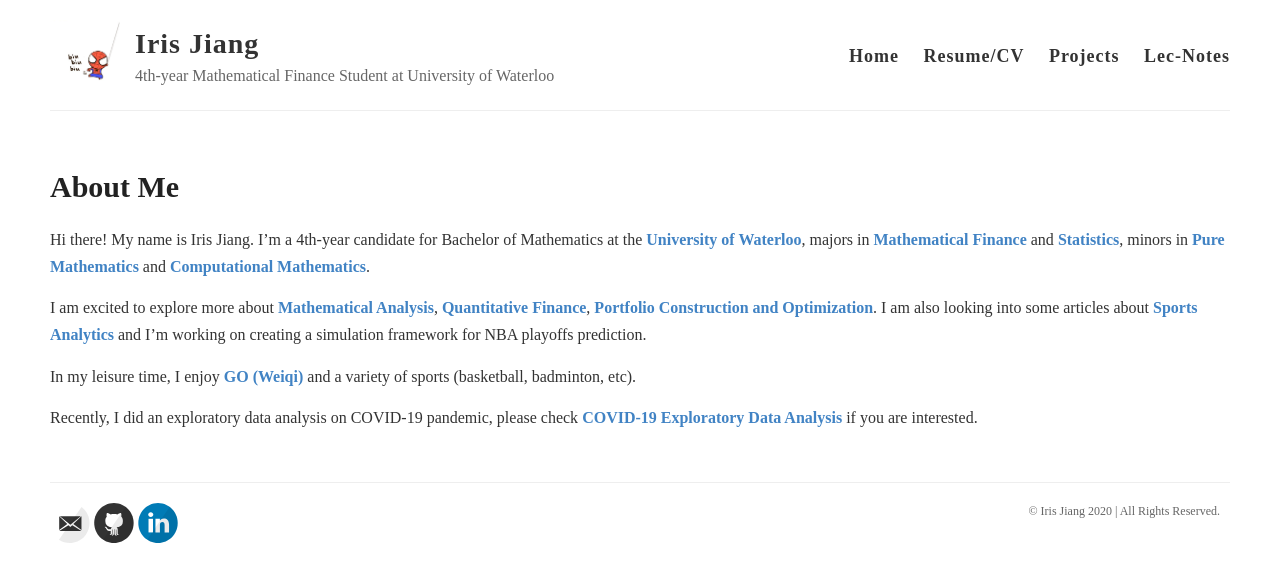
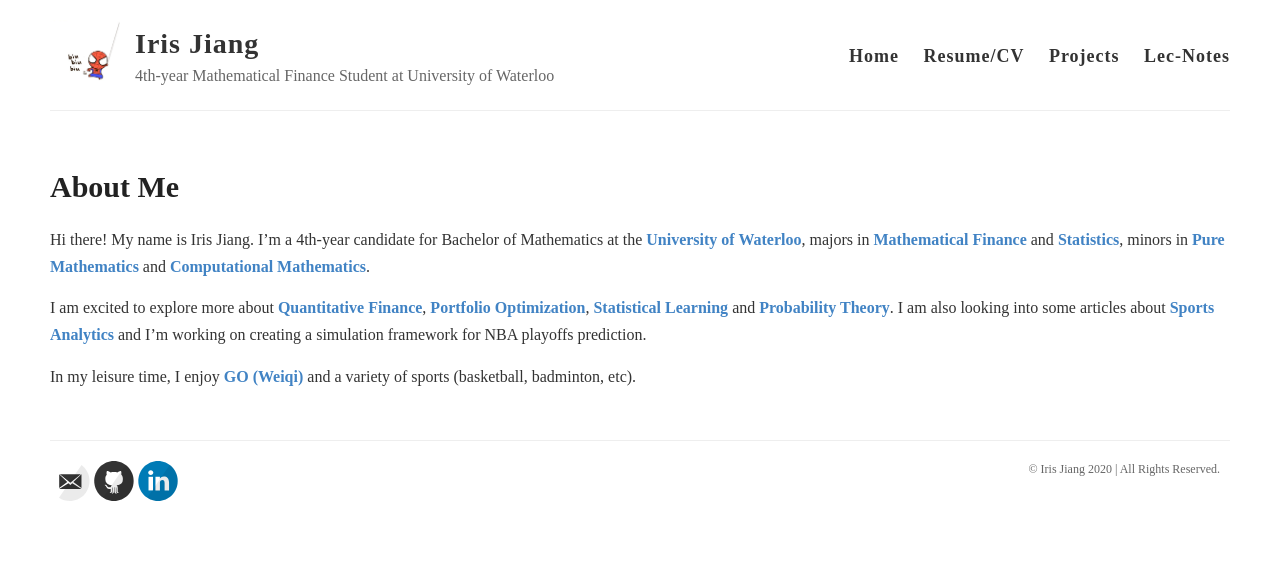
Before and after one commit to my-jiang/my-jiang.github.io, a Jekyll site: the page built from _about/About-Me.md, in a window 1280 px wide. Shown: the top 582 px of the page. Built offline with Jekyll 4.4.1, drawn with Linux system fonts in a browser that asks for light colours.

Commit message:
Update June 2

```diff
--- a/_about/About-Me.md
+++ b/_about/About-Me.md
@@ -8,12 +8,8 @@ Hi there! My name is Iris Jiang. I'm  a 4th-year candidate for Bachelor of Mathe
 
 
 
-I am excited to explore more about [Mathematical Analysis](https://en.wikipedia.org/wiki/Mathematical_analysis), [Quantitative Finance](https://en.wikipedia.org/wiki/Quantitative_analysis_(finance)), [Portfolio Construction and Optimization](https://en.wikipedia.org/wiki/Portfolio_optimization). I am also looking into some articles about [Sports Analytics](https://en.wikipedia.org/wiki/Sports_analytics) and I'm working on creating a simulation framework for NBA playoffs prediction.
+I am excited to explore more about [Quantitative Finance](https://en.wikipedia.org/wiki/Quantitative_analysis_(finance)), [Portfolio Optimization](https://en.wikipedia.org/wiki/Portfolio_optimization), [Statistical Learning](https://en.wikipedia.org/wiki/Statistical_learning_theory) and [Probability Theory](https://en.wikipedia.org/wiki/Probability_theory). I am also looking into some articles about [Sports Analytics](https://en.wikipedia.org/wiki/Sports_analytics) and I'm working on creating a simulation framework for NBA playoffs prediction.
 
 
 
 In my leisure time, I enjoy [GO (Weiqi)](https://en.wikipedia.org/wiki/Go_(game))  and a variety of sports (basketball, badminton, etc).
-
-
-
-Recently, I did an exploratory data analysis on COVID-19 pandemic, please check [COVID-19 Exploratory Data Analysis](../covid-19-eda) if you are interested.
```
Also changed, not shown: resume/resume.md (+1 -1 lines), 3 other files.
